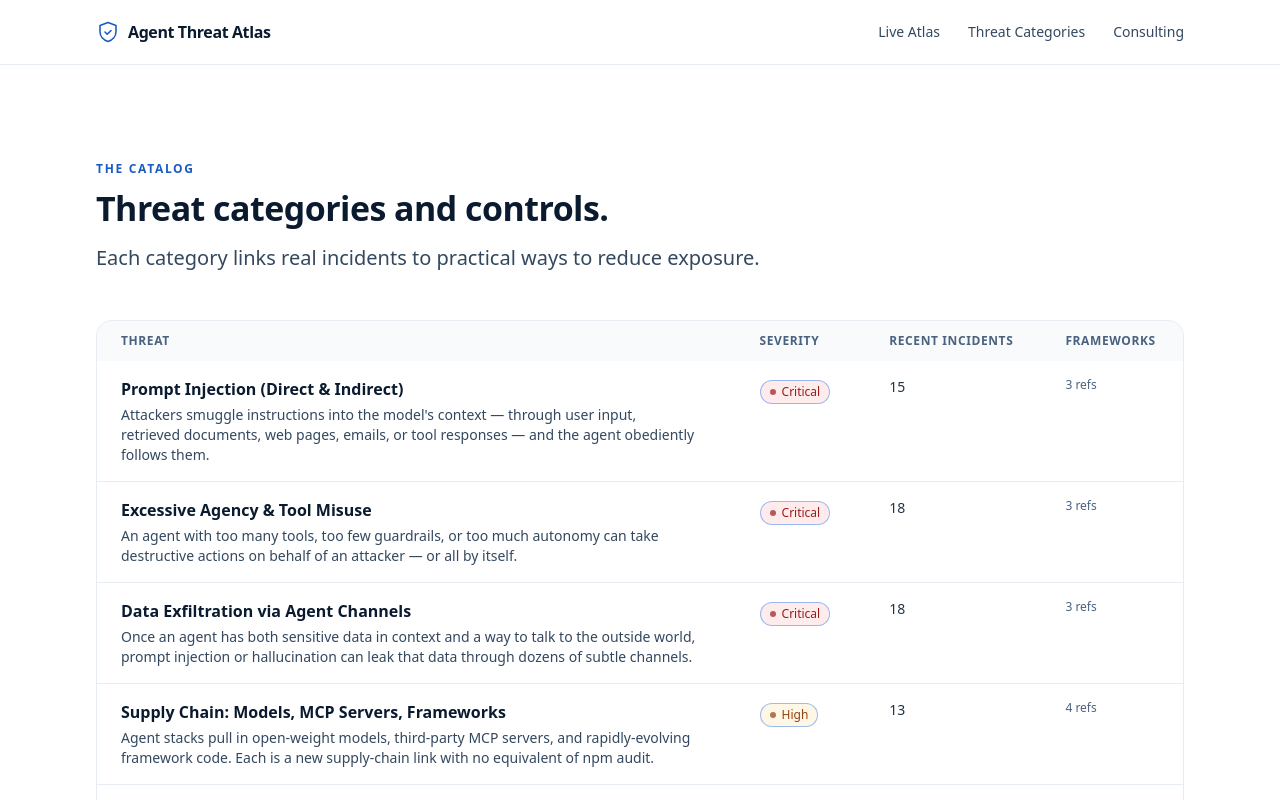
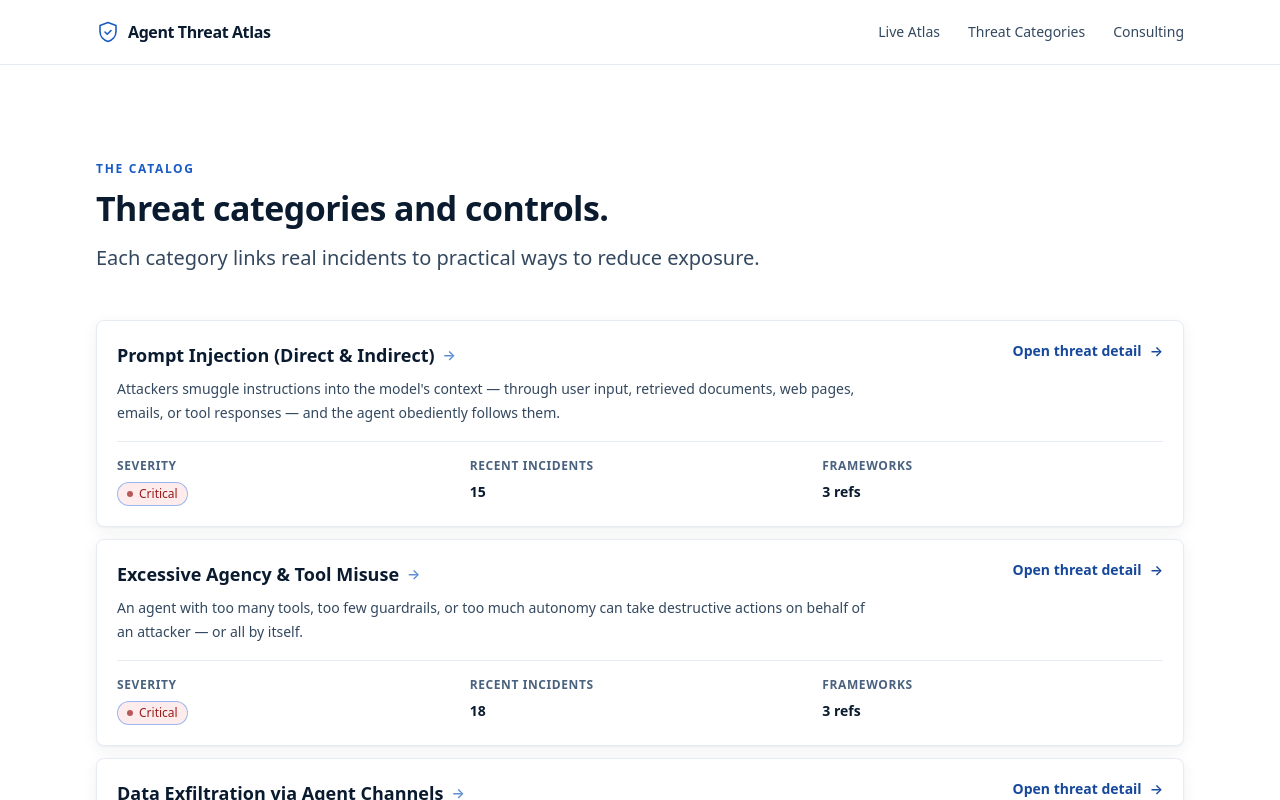
Before and after one commit to matk0/agent-threat-atlas, a Next.js app: page /threats in a window 1280 px wide. Shown: the top 800 px of the page. Built offline with nearby package versions, Linux system fonts and the light colour scheme.

Commit message:
Make threat category links obvious

```diff
--- a/app/threats/page.tsx
+++ b/app/threats/page.tsx
@@ -1,7 +1,7 @@
 import Link from "next/link";
 import type { Metadata } from "next";
 import Section from "@/components/Section";
-import { SeverityPill, Pill } from "@/components/Pill";
+import { SeverityPill } from "@/components/Pill";
 import { threats } from "@/content/threats";
 import { incidents } from "@/content/incidents";
 import { messages } from "@/lib/i18n";
@@ -26,42 +26,67 @@ export default function ThreatsIndex() {
         title={messages.threats.heading}
         intro={messages.threats.intro}
       >
-        <div className="overflow-hidden rounded-2xl border border-ink-100 bg-white">
-          <table className="w-full text-left">
-            <thead className="bg-ink-50/60 text-xs uppercase tracking-wider text-ink-500">
-              <tr>
-                <th className="px-6 py-3">{messages.threats.threat}</th>
-                <th className="px-6 py-3">{messages.threats.severity}</th>
-                <th className="px-6 py-3">{messages.threats.recentIncidents}</th>
-                <th className="px-6 py-3">{messages.threats.frameworks}</th>
-              </tr>
-            </thead>
-            <tbody className="divide-y divide-ink-100">
+        <ul className="grid gap-3">
           {ordered.map((t) => (
-                <tr key={t.slug} className="hover:bg-ink-50/40">
-                  <td className="px-6 py-4 align-top">
+            <li key={t.slug}>
               <Link
                 href={`/threats/${t.slug}`}
-                      className="font-semibold text-ink-900 hover:text-accent-700"
+                aria-label={`${messages.threats.openThreatDetail}: ${t.title}`}
+                className="group block rounded-lg border border-ink-100 bg-white p-5 shadow-card transition hover:border-accent-500 hover:bg-accent-50/30 focus:outline-none focus-visible:ring-2 focus-visible:ring-accent-500 focus-visible:ring-offset-2"
               >
+                <div className="flex flex-col gap-4 lg:flex-row lg:items-start lg:justify-between">
+                  <div className="min-w-0">
+                    <div className="flex flex-wrap items-center gap-x-2 gap-y-1">
+                      <h2 className="text-base font-semibold leading-6 text-ink-900 transition group-hover:text-accent-700 sm:text-lg">
                         {t.title}
+                      </h2>
+                      <span
+                        aria-hidden
+                        className="text-sm font-semibold text-accent-600 opacity-70 transition group-hover:translate-x-0.5 group-hover:opacity-100"
+                      >
+                        →
+                      </span>
+                    </div>
+                    <p className="mt-2 max-w-3xl text-sm leading-6 text-ink-600">
+                      {t.summary}
+                    </p>
+                  </div>
+                  <span className="inline-flex shrink-0 items-center gap-2 text-sm font-semibold text-accent-700">
+                    {messages.threats.openThreatDetail}
+                    <span aria-hidden>→</span>
+                  </span>
+                </div>
+
+                <dl className="mt-4 grid gap-3 border-t border-ink-100 pt-4 text-sm sm:grid-cols-3">
+                  <div>
+                    <dt className="text-xs font-semibold uppercase tracking-wider text-ink-500">
+                      {messages.threats.severity}
+                    </dt>
+                    <dd className="mt-2">
+                      <SeverityPill severity={t.severity} />
+                    </dd>
+                  </div>
+                  <div>
+                    <dt className="text-xs font-semibold uppercase tracking-wider text-ink-500">
+                      {messages.threats.recentIncidents}
+                    </dt>
+                    <dd className="mt-2 font-semibold text-ink-900">
+                      {counts.get(t.slug) ?? 0}
+                    </dd>
+                  </div>
+                  <div>
+                    <dt className="text-xs font-semibold uppercase tracking-wider text-ink-500">
+                      {messages.threats.frameworks}
+                    </dt>
+                    <dd className="mt-2 font-semibold text-ink-900">
+                      {t.frameworks.length} {messages.threats.refs}
+                    </dd>
+                  </div>
+                </dl>
               </Link>
-                    <p className="mt-1 max-w-xl text-sm text-ink-600">{t.summary}</p>
-                  </td>
-                  <td className="px-6 py-4 align-top">
-                    <SeverityPill severity={t.severity} />
-                  </td>
-                  <td className="px-6 py-4 align-top text-sm text-ink-700">
-                    {counts.get(t.slug) ?? 0}
-                  </td>
-                  <td className="px-6 py-4 align-top text-xs text-ink-500">
-                    {t.frameworks.length} {messages.threats.refs}
-                  </td>
-                </tr>
+            </li>
           ))}
-            </tbody>
-          </table>
-        </div>
+        </ul>
       </Section>
     </>
   );
--- a/lib/i18n.ts
+++ b/lib/i18n.ts
@@ -80,6 +80,7 @@ export const ui = {
       recentIncidents: "Recent incidents",
       frameworks: "Frameworks",
       refs: "refs",
+      openThreatDetail: "Open threat detail",
       back: "Threat categories",
       linkedIncidents: "linked incidents",
       whatItIs: "What it is",
@@ -260,6 +261,7 @@ export const ui = {
       recentIncidents: "Nedávne incidenty",
       frameworks: "Rámce",
       refs: "odkazov",
+      openThreatDetail: "Otvoriť detail hrozby",
       back: "Kategórie hrozieb",
       linkedIncidents: "prepojených incidentov",
       whatItIs: "Čo to je",
```
Also changed, not shown: 1 other file (tests, documents, lock files or other folders). Lines whose indentation alone changed are shown as unchanged.
